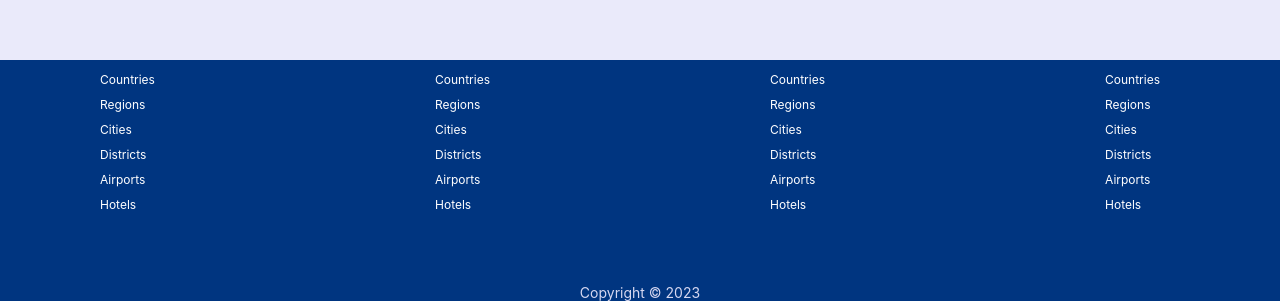
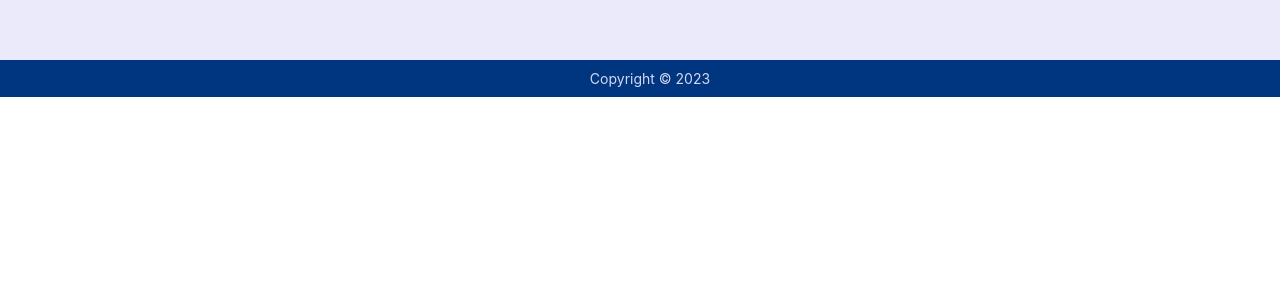
Before and after one commit to mani200307/HotelBooking, a React (Create React App) app in the folder client/: page /admin in a window 1280 px wide. Shown: the part 900-1201 px from the top of the page. After the commit the page ends 997 px from the top, so only its background shows below. Built offline with nearby package versions, Linux system fonts and the light colour scheme.

Commit message:
Tweakings

```diff
--- a/client/src/components/checkout/Checkout.jsx
+++ b/client/src/components/checkout/Checkout.jsx
@@ -8,11 +8,17 @@ const Checkout = () => {
   const location = useLocation();
   const [rooms] = useState(location.state.rooms);
   const [dayCnt] = useState(location.state.dayCnt);
+  const [alldates] = useState(location.state.alldates);
+  const [selectedRooms] = useState(location.state.selectedRooms);
 
   console.log(rooms);
 
   const handleClick = async () => {
     console.log(dayCnt);
+    await Promise.all(selectedRooms.map((roomId) => {
+      const res = axios.put(`http://localhost:8000/api/rooms/availability/${roomId}`, { dates: alldates });
+      return res.data;
+    }));
     const res = await axios.post(`https://hotel-app-lp4j.onrender.com/api/payment/gateway`, { rooms, dayCnt });
     console.log(res.data.url);
     window.location = res.data.url;
--- a/client/src/components/featured/featured.css
+++ b/client/src/components/featured/featured.css
@@ -2,8 +2,8 @@
     width: 100%;
     max-width: 1024px;
     display: flex;
-    justify-content: space-between;
-    gap: 20px;
+    justify-content: center;
+    gap: 40px;
     z-index: 1;
 }
 
--- a/client/src/components/featuredProperties/featuredProperties.css
+++ b/client/src/components/featuredProperties/featuredProperties.css
@@ -8,16 +8,19 @@
 
 .fpItem{
     flex: 1;
+    width: fit-content;
     display: flex;
     flex-direction: column;
     gap: 10px;
 }
 
 .fpImg{
-    width: 100%;
+    width: 30rem;
+    object-fit: cover;
     max-width: 600px;
     height: 250px;
     object-fit: cover;
+    border-radius: 10px;
 }
 
 .fpName{
--- a/client/src/components/footer/Footer.jsx
+++ b/client/src/components/footer/Footer.jsx
@@ -3,42 +3,6 @@ import './footer.css'
 const Footer = () => {
     return (
         <div className='footer'>
-            <div className="footerContainer">
-                <div className='fLists'>
-                    <ul className='fList'>
-                        <li className='fListItem'>Countries</li>
-                        <li className='fListItem'>Regions</li>
-                        <li className='fListItem'>Cities</li>
-                        <li className='fListItem'>Districts</li>
-                        <li className='fListItem'>Airports</li>
-                        <li className='fListItem'>Hotels</li>
-                    </ul>
-                    <ul className='fList'>
-                        <li className='fListItem'>Countries</li>
-                        <li className='fListItem'>Regions</li>
-                        <li className='fListItem'>Cities</li>
-                        <li className='fListItem'>Districts</li>
-                        <li className='fListItem'>Airports</li>
-                        <li className='fListItem'>Hotels</li>
-                    </ul>
-                    <ul className='fList'>
-                        <li className='fListItem'>Countries</li>
-                        <li className='fListItem'>Regions</li>
-                        <li className='fListItem'>Cities</li>
-                        <li className='fListItem'>Districts</li>
-                        <li className='fListItem'>Airports</li>
-                        <li className='fListItem'>Hotels</li>
-                    </ul>
-                    <ul className='fList'>
-                        <li className='fListItem'>Countries</li>
-                        <li className='fListItem'>Regions</li>
-                        <li className='fListItem'>Cities</li>
-                        <li className='fListItem'>Districts</li>
-                        <li className='fListItem'>Airports</li>
-                        <li className='fListItem'>Hotels</li>
-                    </ul>
-                </div>
-            </div>
             <div className='fText'>Copyright © 2023</div>
         </div>
     )
--- a/client/src/components/footer/footer.css
+++ b/client/src/components/footer/footer.css
@@ -4,6 +4,7 @@
     position: relative;
     width: 100%;
     font-size: 12px;
+    padding: 10px;
 }
 
 .fText {
--- a/client/src/components/propertyList/propertyList.css
+++ b/client/src/components/propertyList/propertyList.css
@@ -2,19 +2,22 @@
     width: 100%;
     max-width: 1024px;
     display: flex;
+    flex-wrap: wrap;
     justify-content: space-between;
     gap: 20px;
 }
 
 .pListItem{
     flex: 1;
+    width: fit-content;
     border-radius: 10px;
     overflow: hidden;
     cursor: pointer;
 }
 
 .pListImg{
-    width: 100%;
+    object-fit: cover;
+    width: 15rem;
     height: 150px;
     object-fit: cover;
 }
--- a/client/src/components/searchItem/SearchItem.jsx
+++ b/client/src/components/searchItem/SearchItem.jsx
@@ -1,7 +1,18 @@
-import { Link } from 'react-router-dom'
+import { Link, useNavigate } from 'react-router-dom'
 import './searchItem.css'
+import { useEffect } from 'react'
 
-const SearchItem = ({ item }) => {
+const SearchItem = ({ item, dates }) => {
+    const navigate = useNavigate();
+
+    const gotoHotel = (itemId) => {
+        console.log(itemId);
+        navigate(`/hotels/${itemId}`, { state: { dates } })
+    }
+
+    useEffect(() => {
+        console.log(dates);
+    }, [])
 
     return (
         <div className='searchItem'>
@@ -27,11 +38,11 @@ const SearchItem = ({ item }) => {
                     <button>{item.rating}</button>
                 </div>}
                 <div className='siDetailTexts'>
-                    <span className='siPrice'>${item.cheapestPrice}</span>
+                    <span className='siPrice'>${item.cheapestPrice} <span style={{ fontSize: '15px' }}>per night</span></span>
                     <span className='siTaxOp'>Includes taxes and fees</span>
-                    <Link to={`/hotels/${item._id}`}>
+                    <div onClick={() => { gotoHotel(item._id) }}>
                         <button className='siCheckButton'>See availability</button>
-                    </Link>
+                    </div>
                 </div>
             </div>
         </div>
--- a/client/src/pages/client/hotel/Hotel.jsx
+++ b/client/src/pages/client/hotel/Hotel.jsx
@@ -42,7 +42,7 @@ const Hotel = () => {
   }
 
   return (
-    <div>
+    <div style={{overflow: 'hidden'}}>
       <Navbar />
       <Header type='list' />
       {
@@ -62,8 +62,8 @@ const Hotel = () => {
                 Book a stay over ${data.cheapestPrice} at this property and get a free airport taxi
               </span>
               <div className='hotelImages'>
-                {data.photos?.map(photo => (
-                  <div className='hotelImgWrapper'>
+                {data.photos?.map((photo, i) => (
+                  <div key={i} className='hotelImgWrapper'>
                     <img src={photo} alt='' className='hotelImg' />
                   </div>
                 ))}
--- a/client/src/pages/client/list/List.jsx
+++ b/client/src/pages/client/list/List.jsx
@@ -2,16 +2,17 @@ import './list.css'
 import Header from '../../../components/header/Header'
 import Navbar from '../../../components/navbar/Navbar'
 import { useLocation } from 'react-router-dom'
-import { useState } from 'react'
+import { useContext, useEffect, useState } from 'react'
 import { format } from 'date-fns'
 import { DateRange } from 'react-date-range'
 import SearchItem from '../../../components/searchItem/SearchItem'
 import useFetch from '../../../hooks/useFetch'
+import { SearchContext } from '../../../context/SearchContext'
 
 const List = () => {
   const location = useLocation();
   const [destination, setDestination] = useState(location.state == null || location.state.type != null ? "" : location.state.destination);
-  const [dates, setDates] = useState(location.state == null || location.state.destination != null || location.state.type != null ? [{
+  const [dates, setDates] = useState(location.state == null || location.state.dates == null ? [{
     startDate: new Date(),
     endDate: new Date(),
     key: 'selection'
@@ -31,9 +32,12 @@ const List = () => {
   if (location.state.destination == null)
     url = `https://hotel-app-lp4j.onrender.com/api/hotels/type/${type}`
 
+  const { dispatch } = useContext(SearchContext);
+
   const { data, loading, reFetch } = useFetch(url);
 
   const handleClick = () => {
+    dispatch({ type: "NEW_SEARCH", payload: { destination, dates, options } })
     reFetch();
   }
 
@@ -63,18 +67,6 @@ const List = () => {
             <div className='lsItem'>
               <label>Options</label>
               <div className='lsOptions'>
-                <div className='lsOptionItem'>
-                  <span className='lsOptionText'>
-                    Min price <small>per night</small>
-                  </span>
-                  <input type='number' onChange={e => setMin(e.target.value)} className='lsOptionInput' />
-                </div>
-                <div className='lsOptionItem'>
-                  <span className='lsOptionText'>
-                    Max price <small>per night</small>
-                  </span>
-                  <input type='number' onChange={e => setMax(e.target.value)} className='lsOptionInput' />
-                </div>
                 <div className='lsOptionItem'>
                   <span className='lsOptionText'>
                     Adult
```
Also changed, not shown: client/src/components/reserve/Reserve.jsx (+7 -11 lines).
